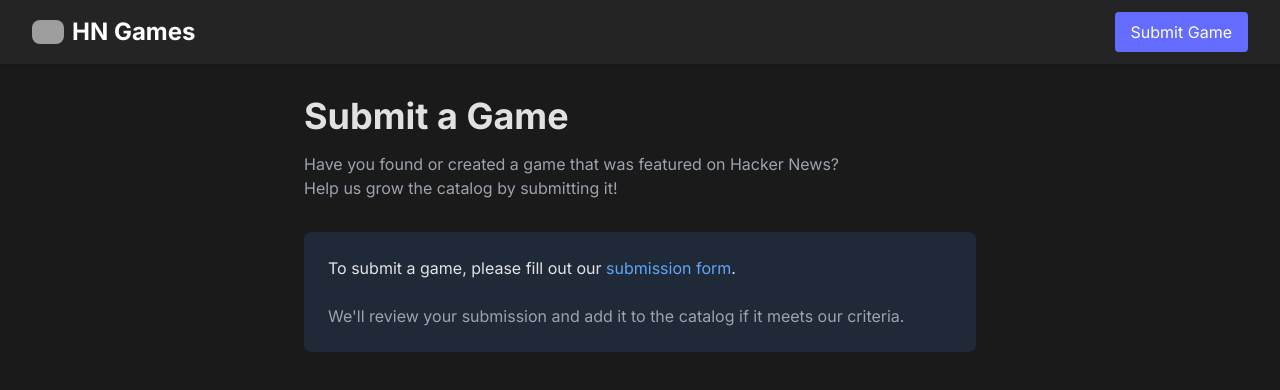
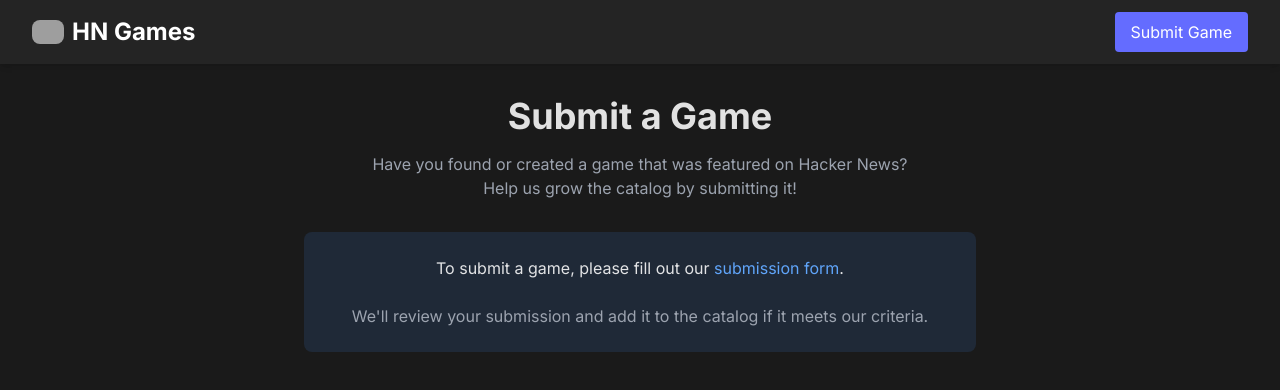
Before and after one commit to labarilem/hn-games, a Next.js app: page /submit in a window 1280 px wide. Shown: the top 390 px of the page. Built offline with nearby package versions, Linux system fonts and the light colour scheme; grey boxes are pictures that could not be loaded.

Commit message:
centered submit text

```diff
--- a/src/app/submit/page.tsx
+++ b/src/app/submit/page.tsx
@@ -1,6 +1,6 @@
 export default function Submit() {
   return (
-    <div className="max-w-2xl mx-auto">
+    <div className="max-w-2xl mx-auto text-center">
       <h1 className="text-4xl font-bold mb-4">Submit a Game</h1>
       <p className="text-gray-400 mb-8">
         Have you found or created a game that was featured on Hacker News?
```
